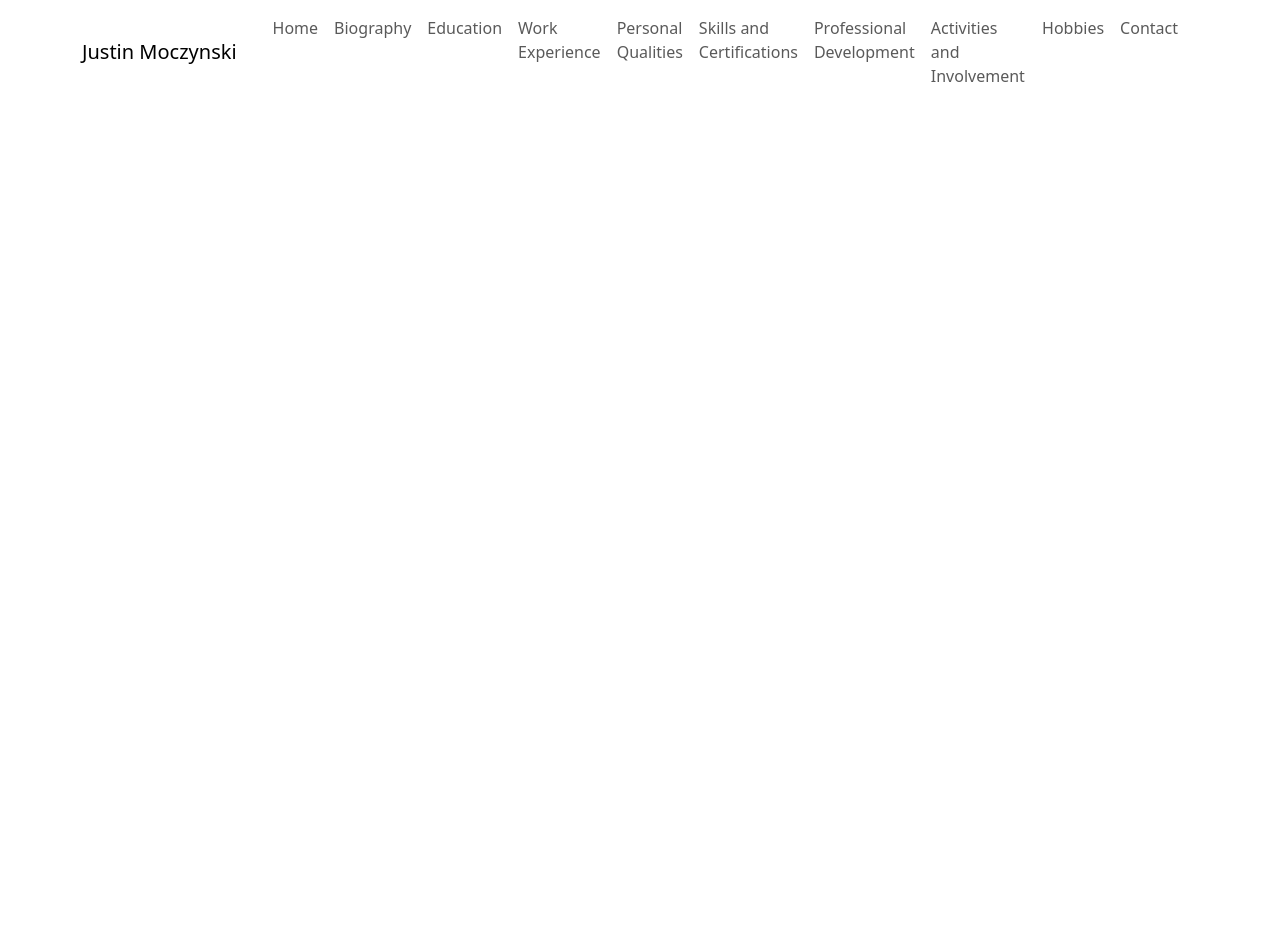
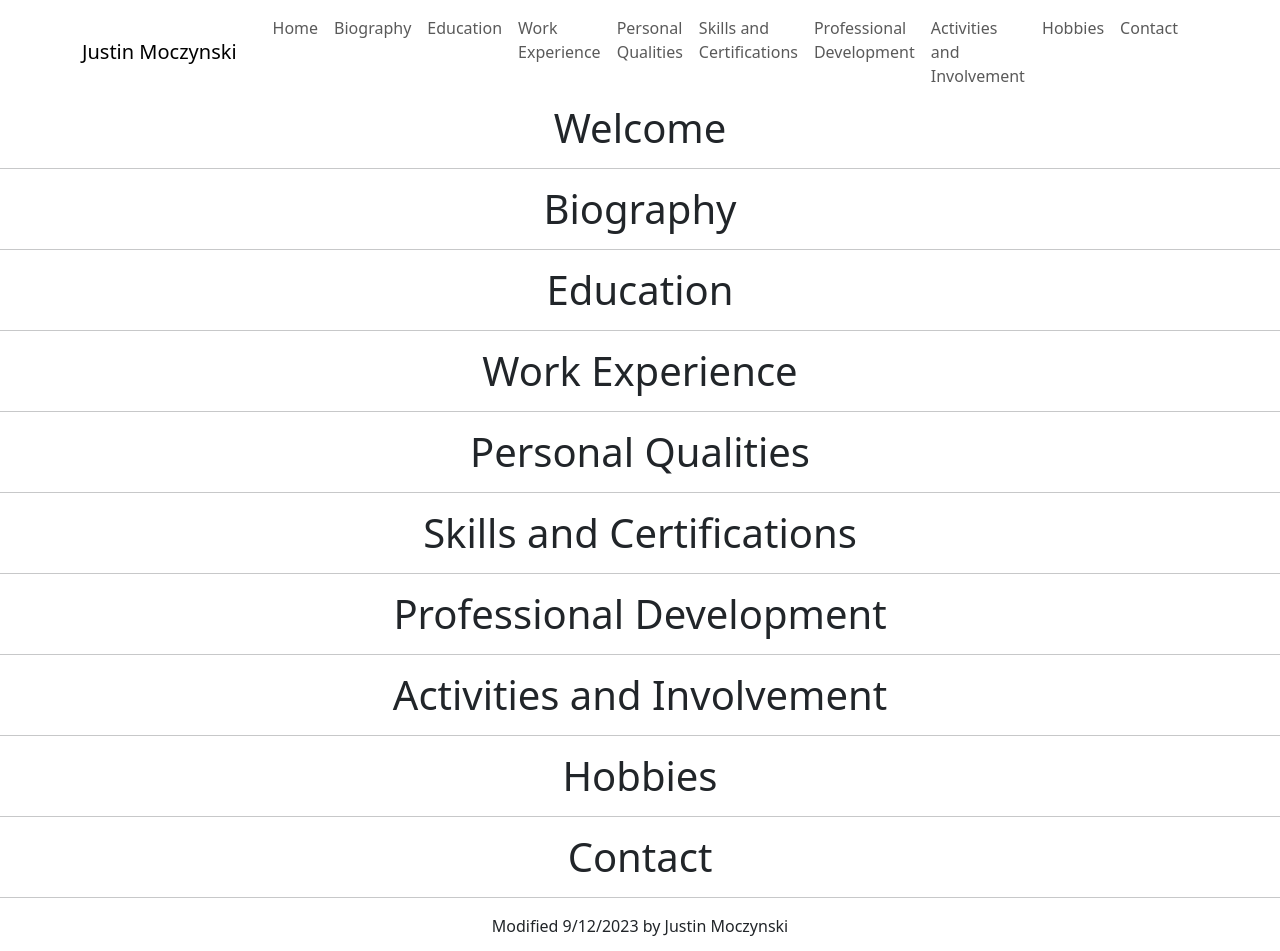
Before and after one commit to jmoczynski/personal-profile, a React (Create React App) app: page / in a window 1280 px wide. Shown: the top 951 px of the page. Before the commit the page ends 800 px from the top, so only its background shows below. Built offline with nearby package versions, Linux system fonts and the light colour scheme.

Commit message:
reworked navigation

```diff
--- /dev/null
+++ b/src/components/Footer.js
@@ -0,0 +1,11 @@
+import Container from "react-bootstrap/Container";
+
+function Footer(){
+    return(
+        <Container className="text-center">
+            <p>Modified 9/12/2023 by Justin Moczynski</p>
+        </Container>
+    );
+}
+
+export default Footer;
--- a/src/components/Navigation.js
+++ b/src/components/Navigation.js
@@ -10,16 +10,16 @@ function Navigation(){
                 <Navbar.Collapse id="navigation">
                     <Container>
                         <Nav>
-                            <Nav.Link href="/personal-profile/">Home</Nav.Link>
-                            <Nav.Link href="/personal-profile/bio">Biography</Nav.Link>
-                            <Nav.Link href="/personal-profile/education">Education</Nav.Link>
-                            <Nav.Link href="/personal-profile/experience">Work Experience</Nav.Link>
-                            <Nav.Link href="/personal-profile/qualities">Personal Qualities</Nav.Link>
-                            <Nav.Link href="/personal-profile/skills">Skills and Certifications</Nav.Link>
-                            <Nav.Link href="/personal-profile/development">Professional Development</Nav.Link>
-                            <Nav.Link href="/personal-profile/activities">Activities and Involvement</Nav.Link>
-                            <Nav.Link href="/personal-profile/hobbies">Hobbies</Nav.Link>
-                            <Nav.Link href="/personal-profile/contact">Contact</Nav.Link>
+                            <Nav.Link href="/">Home</Nav.Link>
+                            <Nav.Link href="#bio">Biography</Nav.Link>
+                            <Nav.Link href="#education">Education</Nav.Link>
+                            <Nav.Link href="#experience">Work Experience</Nav.Link>
+                            <Nav.Link href="#qualities">Personal Qualities</Nav.Link>
+                            <Nav.Link href="#skills">Skills and Certifications</Nav.Link>
+                            <Nav.Link href="#development">Professional Development</Nav.Link>
+                            <Nav.Link href="#activities">Activities and Involvement</Nav.Link>
+                            <Nav.Link href="#hobbies">Hobbies</Nav.Link>
+                            <Nav.Link href="#contact">Contact</Nav.Link>
                         </Nav>
                     </Container>
                 </Navbar.Collapse>
--- a/src/index.js
+++ b/src/index.js
@@ -3,7 +3,6 @@ import ReactDOM from 'react-dom/client';
 import './index.css';
 import App from './App';
 import reportWebVitals from './reportWebVitals';
-import {HashRouter, Routes, Route} from 'react-router-dom';
 
 import 'bootstrap/dist/css/bootstrap.css';
 import Navigation from "./components/Navigation";
@@ -16,25 +15,34 @@ import DevelopmentPage from "./components/DevelopmentPage";
 import ActivitiesPage from "./components/ActivitiesPage";
 import HobbiesPage from "./components/HobbiesPage";
 import ContactPage from "./components/ContactPage";
+import Container from "react-bootstrap/Container";
+import Footer from "./components/Footer";
 
 const root = ReactDOM.createRoot(document.getElementById('root'));
 root.render(
   <React.StrictMode>
       <Navigation/>
-      <HashRouter basename="/personal-profile">
-          <Routes>
-              <Route path="/home" element={<App/>}/>
-              <Route path="/bio" element={<BiographyPage/>}/>
-              <Route path="/education" element={<EducationPage/>}/>
-              <Route path="/experience" element={<WorkPage/>}/>
-              <Route path="/qualities" element={<QualitiesPage/>}/>
-              <Route path="/skills" element={<SkillsPage/>}/>
-              <Route path="/development" element={<DevelopmentPage/>}/>
-              <Route path="/activities" element={<ActivitiesPage/>}/>
-              <Route path="/hobbies" element={<HobbiesPage/>}/>
-              <Route path="/contact" element={<ContactPage/>}/>
-          </Routes>
-      </HashRouter>
+      <Container><App/></Container>
+      <hr/>
+      <Container><BiographyPage id="bio"/></Container>
+      <hr/>
+      <Container><EducationPage id="education"/></Container>
+      <hr/>
+      <Container><WorkPage id="experience"/></Container>
+      <hr/>
+      <Container><QualitiesPage id="qualities"/></Container>
+      <hr/>
+      <Container><SkillsPage id="skills"/></Container>
+      <hr/>
+      <Container><DevelopmentPage id="development"/></Container>
+      <hr/>
+      <Container><ActivitiesPage id="activities"/></Container>
+      <hr/>
+      <Container><HobbiesPage id="hobbies"/></Container>
+      <hr/>
+      <Container><ContactPage id="contact"/></Container>
+      <hr/>
+      <Footer/>
   </React.StrictMode>
 );
 
```
